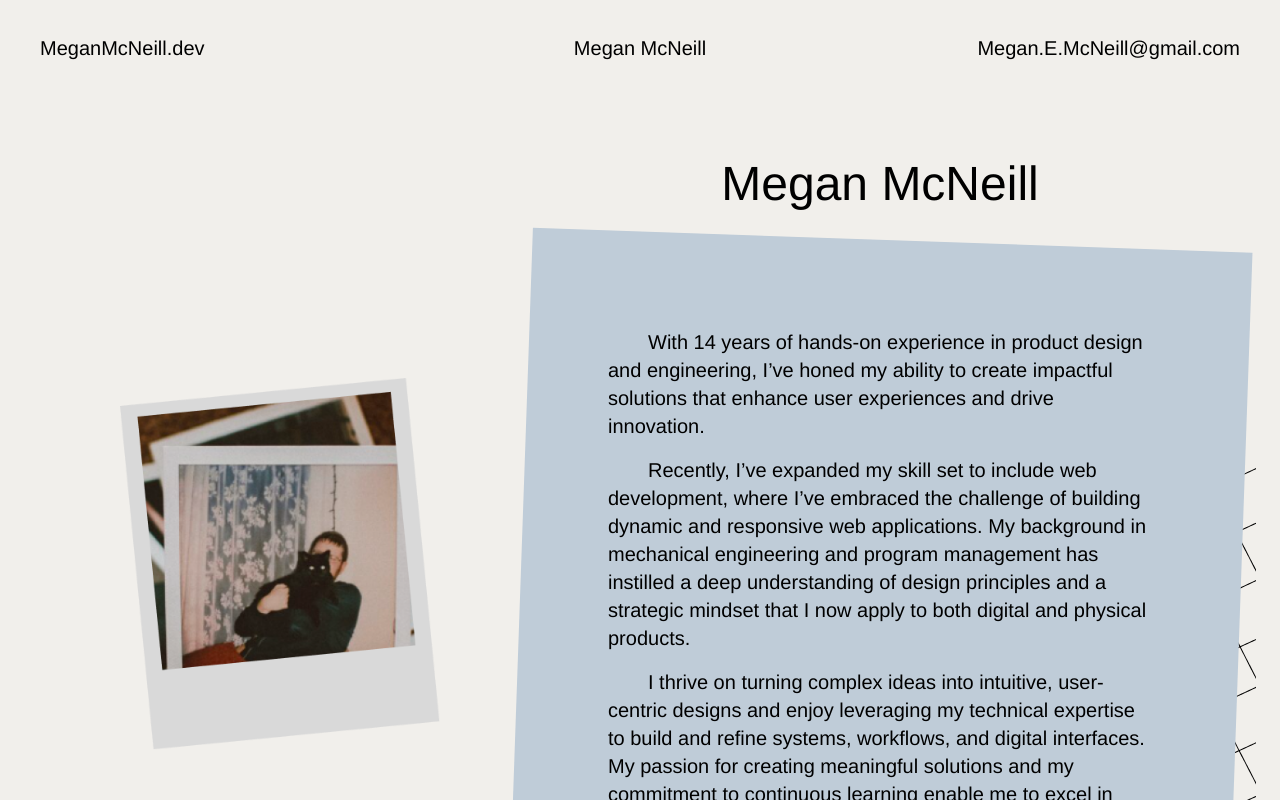
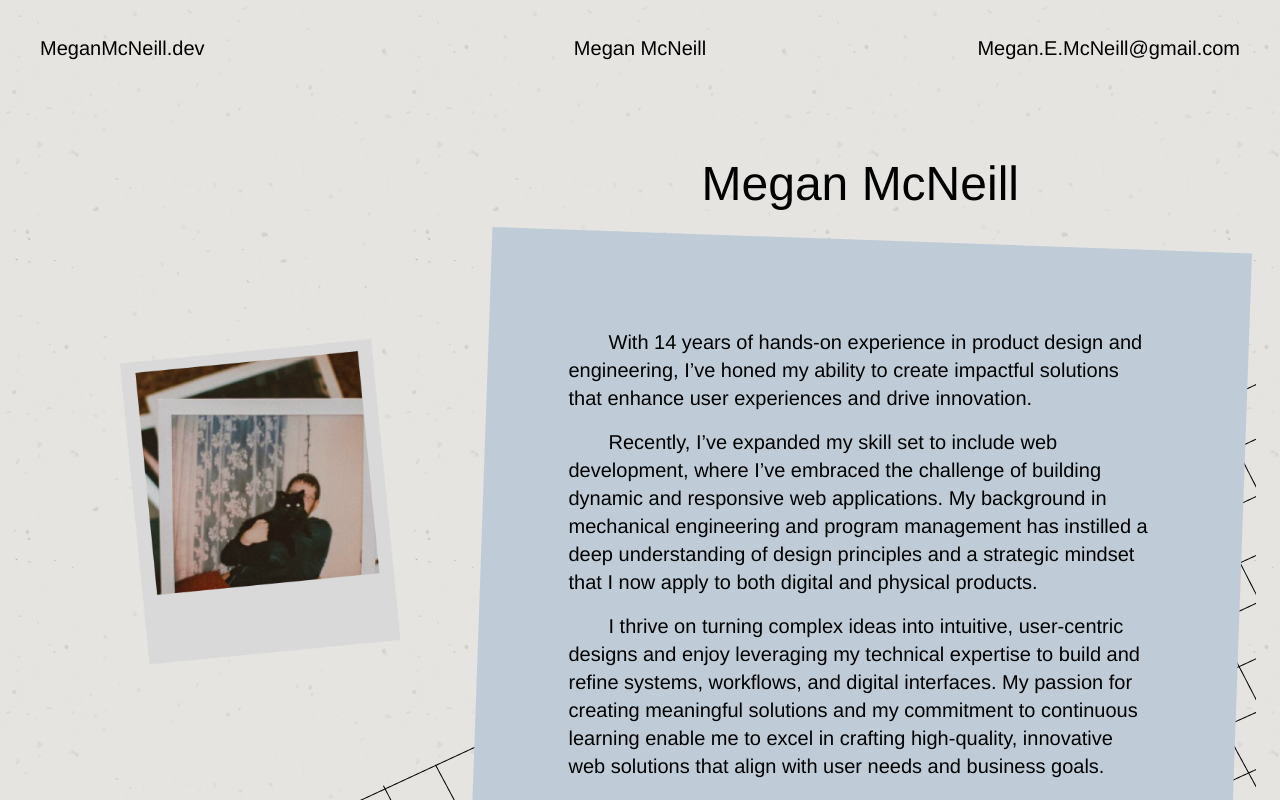
Before and after one commit to bluethreadmade/portfolio-upgrade, a React (Vite) app: page / in a window 1280 px wide. Shown: the top 800 px of the page. Built offline with nearby package versions, Linux system fonts and the light colour scheme.

Commit message:
added background texture, styled landing page

```diff
--- a/index.html
+++ b/index.html
@@ -1,5 +1,5 @@
 <!doctype html>
-<html lang="en" class="bg-beige flex flex-col">
+<html lang="en" class="bg-background-texture bg-beige flex flex-col">
   <head>
     <meta charset="UTF-8" />
     <meta name="viewport" content="width=device-width, initial-scale=1.0">
--- a/src/pages/LandingPage.jsx
+++ b/src/pages/LandingPage.jsx
@@ -1,9 +1,9 @@
 export default function LandingPage() {
   return (
     <div>
-      <div className="flex flex-col md:flex-row mt-5 lg:mt-20 lg:justify-around">
+      <div className="flex flex-col items-center md:flex-row mt-5 lg:mt-20 lg:justify-around">
         {/* headshot */}
-        <img className="block object-scale-down mx-20 min-w-44 max-w-80" src="/assets/images/portfolio image.png" ></img>
+        <img className="block object-scale-down mb-10 mx-20 min-w-44 max-w-60 lg:max-w-lg" src="/assets/images/portfolio image.png" ></img>
         <div className="flex flex-col items-center">
           <h1 className="hidden lg:block font-sans text-5xl mb-8">Megan McNeill</h1>
           {/* text and square wrapper */}
@@ -11,7 +11,7 @@ export default function LandingPage() {
             {/* square */}
             <div className="absolute inset-0  bg-french-gray transform rotate-2 -z-10 p-4"></div>
             {/* text wrapper*/}
-            <div className="relative max-w-2xl p-2 text-base lg:text-xl">
+            <div className="relative max-w-4xl p-2 text-base lg:text-xl">
               <p className="mb-4 indent-10">
                 With 14 years of hands-on experience in product design and
                 engineering, I’ve honed my ability to create impactful solutions
--- a/tailwind.config.js
+++ b/tailwind.config.js
@@ -1,27 +1,27 @@
 /** @type {import('tailwindcss').Config} */
 export default {
-  content: [
-    "./index.html",
-    "./src/**/*.{js,ts,jsx,tsx}",
-  ],
+  content: ["./index.html", "./src/**/*.{js,ts,jsx,tsx}"],
   theme: {
-    fontFamily:{
-      'sans': ['Arimo'],
-      'serif': ['"IBM  Plex Sans"'],
+    fontFamily: {
+      sans: ["Arimo"],
+      serif: ['"IBM  Plex Sans"'],
     },
     colors: {
-      'beige':'#F1EFEB',
-      'bright':'#FF715B',
-      'french-gray':'#BFCCD8',
-      'reseda-green':'#798E7B',
-      'gunmetal':'#143642'
+      beige: "#F1EFEB",
+      bright: "#FF715B",
+      "french-gray": "#BFCCD8",
+      "reseda-green": "#798E7B",
+      gunmetal: "#143642",
     },
-
     extend: {
       screens: {
-      'xs': '425px'
+        xs: "425px",
+      },
+      backgroundImage: {
+        "background-texture":
+          "url('/assets/images/vintage-speckles.png')",
+      },
     },
   },
-  },
   plugins: [],
-}
+};
```
Also changed, not shown: public/assets/images/vintage-speckles.png (added).
